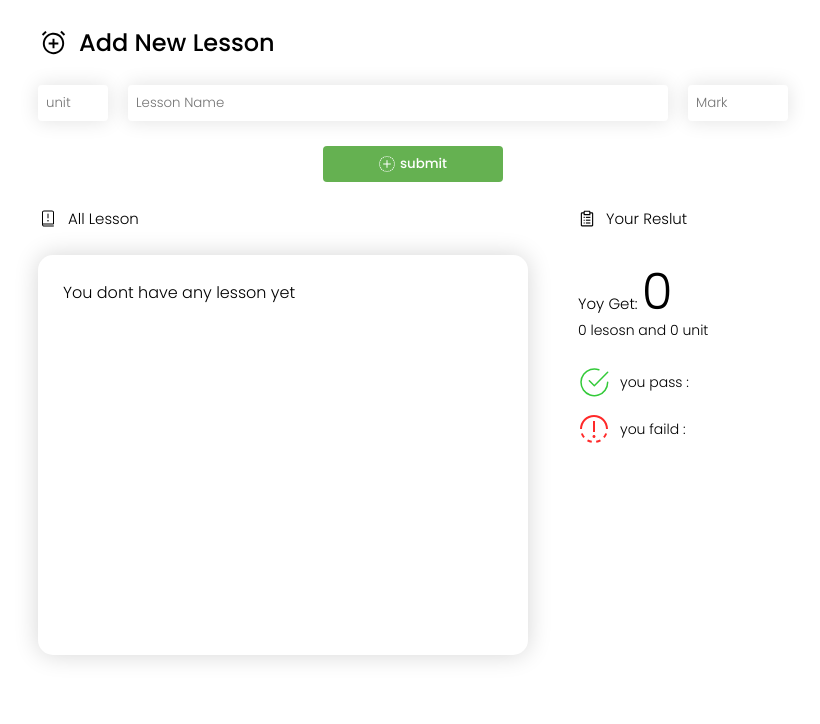
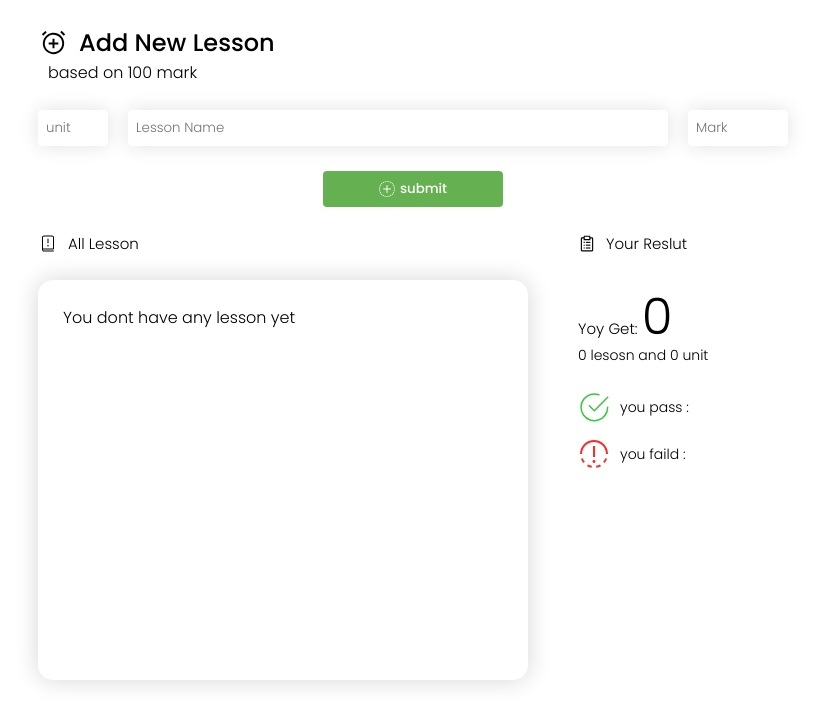
Before and after one commit to mostafa-kheibary/GPA-App, a React (Create React App) app: page / in a window 1280 px wide. Shown: the top 724 px of the page, without its empty margins (227-1047 px from the left). Built offline with nearby package versions, Linux system fonts and the light colour scheme.

Commit message:
add guid for mark

```diff
--- a/public/index.html
+++ b/public/index.html
@@ -4,7 +4,7 @@
   <meta charset="UTF-8">
   <meta http-equiv="X-UA-Compatible" content="IE=edge">
   <meta name="viewport" content="width=device-width, initial-scale=1.0">
-  <title>Document</title>
+  <title>GPA</title>
 </head>
 <body>
   <div id="root"></div>
--- a/src/components/AddLesson/AddLesson.css
+++ b/src/components/AddLesson/AddLesson.css
@@ -4,6 +4,11 @@
 .title-box {
   display: flex;
   gap: 10px;
+}
+.title-help{
+  text-align: left;
+  margin-left: 10px;
+  font-weight: 300;
 }
 .title-box__title {
   font-weight: 500;
--- a/src/components/AddLesson/AddLesson.jsx
+++ b/src/components/AddLesson/AddLesson.jsx
@@ -38,6 +38,7 @@ function AddLesson({ addLesson }) {
         <img src='../../svg/add.svg' alt='' />
         <h2 className='title-box__title'>Add New Lesson</h2>
       </div>
+      <p className='title-help'>based on 100 mark</p>
       <div className='input-group'>
         <input
           value={lesson.unit}
```
